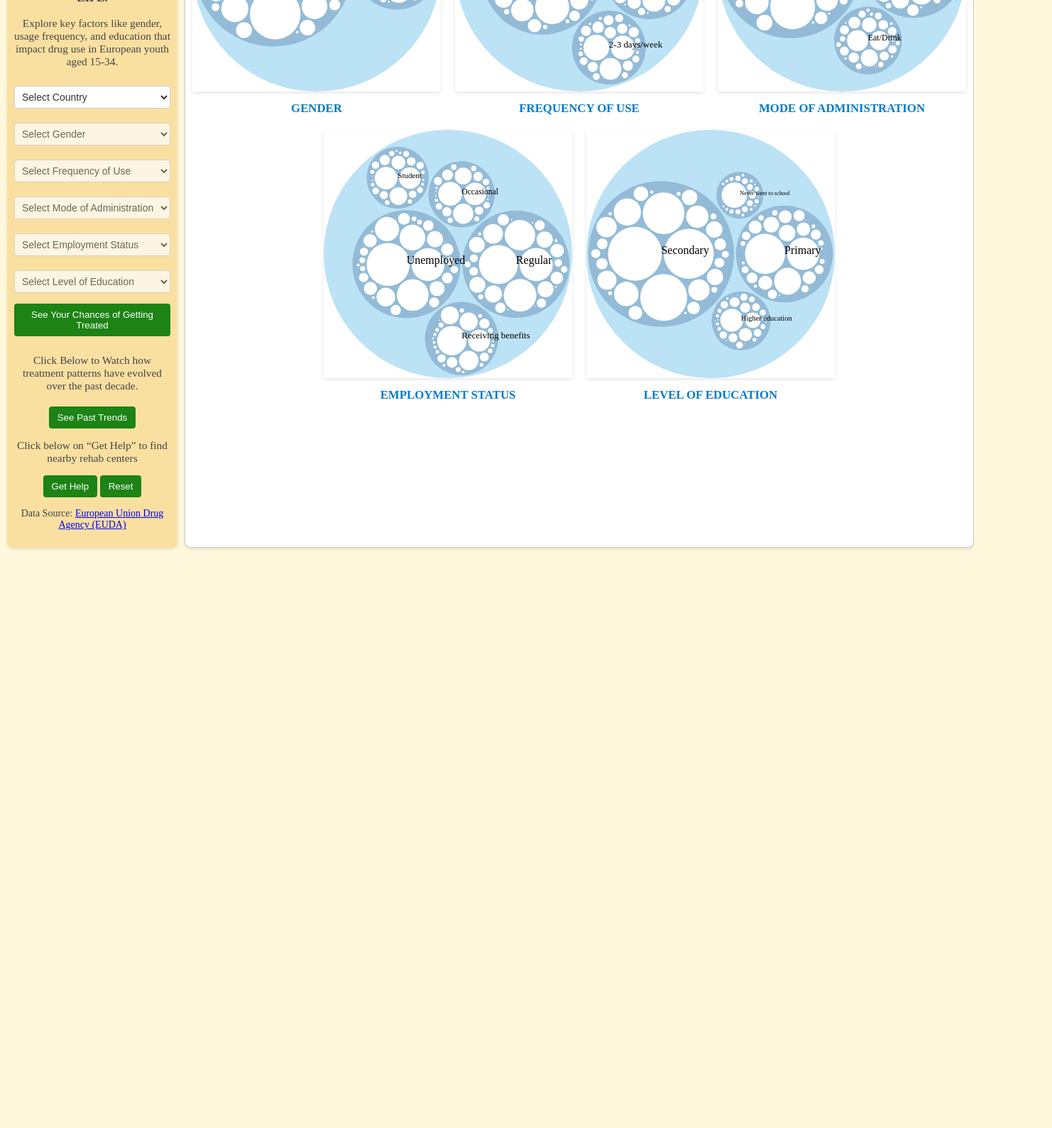
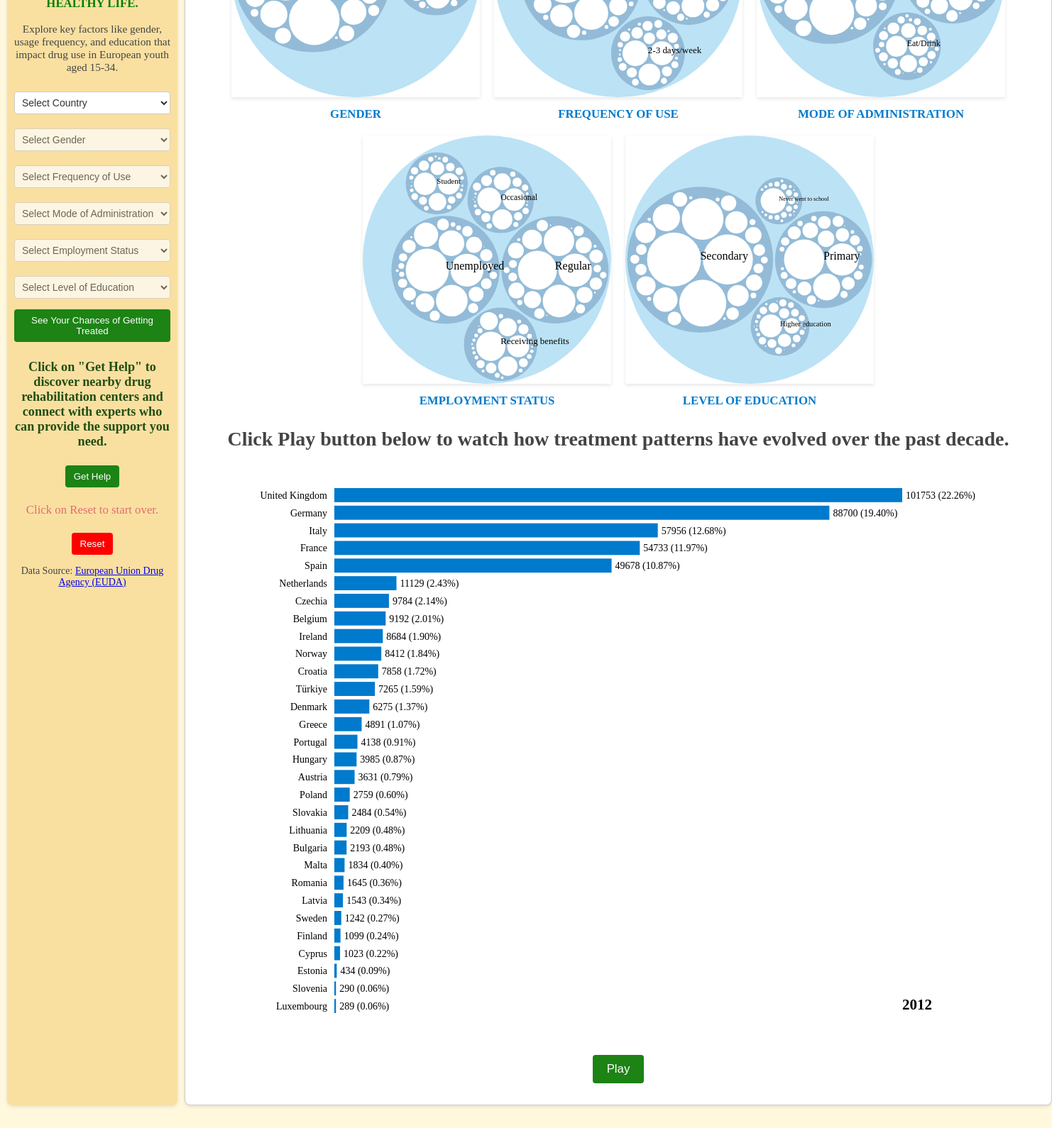
Before and after one commit to 1-ARIjitS/DrugViz, a plain HTML site: page src/index3.html in a window 1280 px wide. Shown: the part 279-1869 px from the top of the page at 71% size, 1482 px wide, since content can reach past the window. Before the commit the page ends 1083 px from the top, so only its background shows below. Drawn offline with nearby package versions, Linux system fonts and the light colour scheme.

Commit message:
html updated

```diff
--- a/src/index3.html
+++ b/src/index3.html
@@ -10,10 +10,10 @@
             border: 1px solid #ccc;
         }
         #main-heading {
-            font-size: 2em;
+            font-size: 2.5em;
             text-align: center;
             margin-bottom: 5px;
-            color: #1ba0b1; /* Match light golden background */
+            color: #238a42; /* Match light golden background */
             font-weight: bold;
         }
         .big-bold-text {
@@ -49,7 +49,7 @@
                 Struggling with substance use? <br> Help is just a click away!
             </p>
             <p style="font-size: 1.2em; color: #444; text-align: center;">
-                <b>ANALYZE YOUR CHANCES OF GETTING TREATMENT AND LEADING A HEALTHY LIFE.</b><br>
+                ANALYZE YOUR CHANCES OF GETTING TREATED AND LEADING A <br> <b style="color: green;">HEALTHY LIFE.</b> <br>
             </p>
             <p style="font-size: 1.1em; color: #444; text-align: center;">
                 Explore key factors like gender, usage frequency, and education that impact drug use in European youth aged 15-34.<br>
@@ -95,16 +95,17 @@
                 </select>
                 <button id="calculate-button" disabled>See Your Chances of Getting Treated</button>
             </div>
-            <p style="font-size: 1.1em; color: #444; text-align: center;">
-                Click Below to Watch how treatment patterns have evolved over the past decade.
+            <p style="font-size: 1.3em; color: #224e14; text-align: center;">
+                <b>Click on "Get Help" to discover nearby drug rehabilitation centers and connect with experts who can provide the support you need.</b>
             </p>
-            <div id="action-buttons" style="text-align: center; margin-top: 10px;">
-                <button id="see-trends-button" onclick="toggleBarChartContainer()">See Past Trends</button>
-                <p style="font-size: 1.1em; color: #444; margin: 10px 0;">
-                    Click below on “Get Help” to find nearby rehab centers
-                </p>
+            <div style="text-align: center;">
                 <button id="get-help-button" onclick="window.location.href='map.html'">Get Help</button>
-                <button id="reset-button">Reset</button>
+            </div>
+            <p style="font-size: 1.2em; color: #e16d6d; text-align: center;">
+                Click on Reset to start over.
+            </p>
+            <div style="text-align: center;">
+                <button id="reset-button" style="background-color: red; color: white;">Reset</button>
             </div>
             <p style="font-size: 1em; color: #444; text-align: center; margin-top: 10px;">
                 Data Source:
@@ -128,9 +129,12 @@
             <div id="treatment-chances" class="treatment-card" style="display: none; margin-top: 20px;">
                 <!-- Card is now hidden by default and placed here -->
             </div>
-            <div id="bar-chart-race-container" style="display: none; margin-top: 10px;">
+            <div id="bar-chart-race-container" style="margin-top: 10px; text-align: center;">
+                <p style="font-size: 2em; color: #444;">
+                    <b>Click Play button below to watch how treatment patterns have evolved over the past decade.</b>
+                </p>
                 <div id="bar-chart-race"></div>
-                <button id="control-button">Play</button>
+                <button id="control-button" style="display: block;">Play</button>
             </div>
         </div>
     </div>
@@ -139,44 +143,10 @@
     <script src="scripts/circlePackingHierarchy.js"></script>
     <script src="scripts/barChartRace.js"></script>
     <script>
-        function toggleBarChartContainer() {
-            const circlePackings = document.getElementById('circle-packings');
-            const barChartContainer = document.getElementById('bar-chart-race-container');
-            const controlButton = document.getElementById('control-button');
-            const seeTrendsButton = document.getElementById('see-trends-button');
-            const getHelpButton = document.getElementById('get-help-button');
-            const resetButton = document.getElementById('reset-button');
-            const dropdowns = document.querySelectorAll('#controls select:not(#country-select)');
-
-            // If bar chart is hidden, show it; otherwise hide it
-            if (barChartContainer.style.display === 'none') {
-                // Hide circle packings, show bar chart
-                circlePackings.style.display = 'none';
-                barChartContainer.style.display = 'block';
-                seeTrendsButton.innerText = 'Back to Circles';
-                controlButton.style.display = 'inline-block';
-                getHelpButton.style.display = 'inline-block';
-                resetButton.style.display = 'none';
-                dropdowns.forEach(el => el.style.display = 'none');
-                d3.select("#bar-chart-race").selectAll("*").remove();
-                showBarChartRace();
-            } else {
-                // Hide bar chart, show circle packings
-                barChartContainer.style.display = 'none';
-                circlePackings.style.display = 'block';
-                seeTrendsButton.innerText = 'See Trends';
-                controlButton.style.display = 'none';
-                getHelpButton.style.display = 'none';
-                resetButton.style.display = 'inline-block';
-                dropdowns.forEach(el => el.style.display = 'inline-block');
-
-                // Update dropdowns' disabled state based on selected country
-                const selectedCountry = document.getElementById('country-select').value;
-                dropdowns.forEach(el => {
-                    el.disabled = selectedCountry === "";
-                });
-            }
-        }
+        document.addEventListener('DOMContentLoaded', function() {
+            // Ensure the bar chart draws on page load
+            showBarChartRace();
+        });
 
         document.getElementById('country-select').addEventListener('change', function() {
             const selectedCountry = this.value;
@@ -194,6 +164,38 @@
                 document.getElementById('treatment-chances').style.display = 'block';
             }
         });
+
+        document.getElementById('reset-button').addEventListener('click', function() {
+            // Reset dropdowns
+            const dropdowns = document.querySelectorAll('#controls select');
+            dropdowns.forEach(d => {
+                d.value = "";
+                d.disabled = true;
+            });
+            document.getElementById('country-select').disabled = false;
+
+            // Clear treatment chances display
+            document.getElementById('treatment-chances').style.display = 'none';
+            document.getElementById('treatment-chances').textContent = "";
+
+            // Ensure bar chart race, play button, and text are visible
+            document.getElementById('bar-chart-race-container').style.display = 'block';
+            document.getElementById('control-button').style.display = 'block';
+            document.querySelector('#bar-chart-race-container p').style.display = 'block';
+
+            // Re-enable "Get Help" button
+            document.getElementById('get-help-button').disabled = false;
+
+            // Clear highlights from circle chart and bar chart
+            window.selectedCountryForBarChart = null;
+            d3.selectAll("#circle-packings svg").each(function() {
+                d3.select(this).selectAll("circle").attr("fill", function(d) {
+                    return d.children ? color(d.depth) : "white";
+                });
+            });
+            d3.selectAll("#bar-chart-race svg").remove();
+            showBarChartRace();
+        });
     </script>
 </body>
 </html>
```
